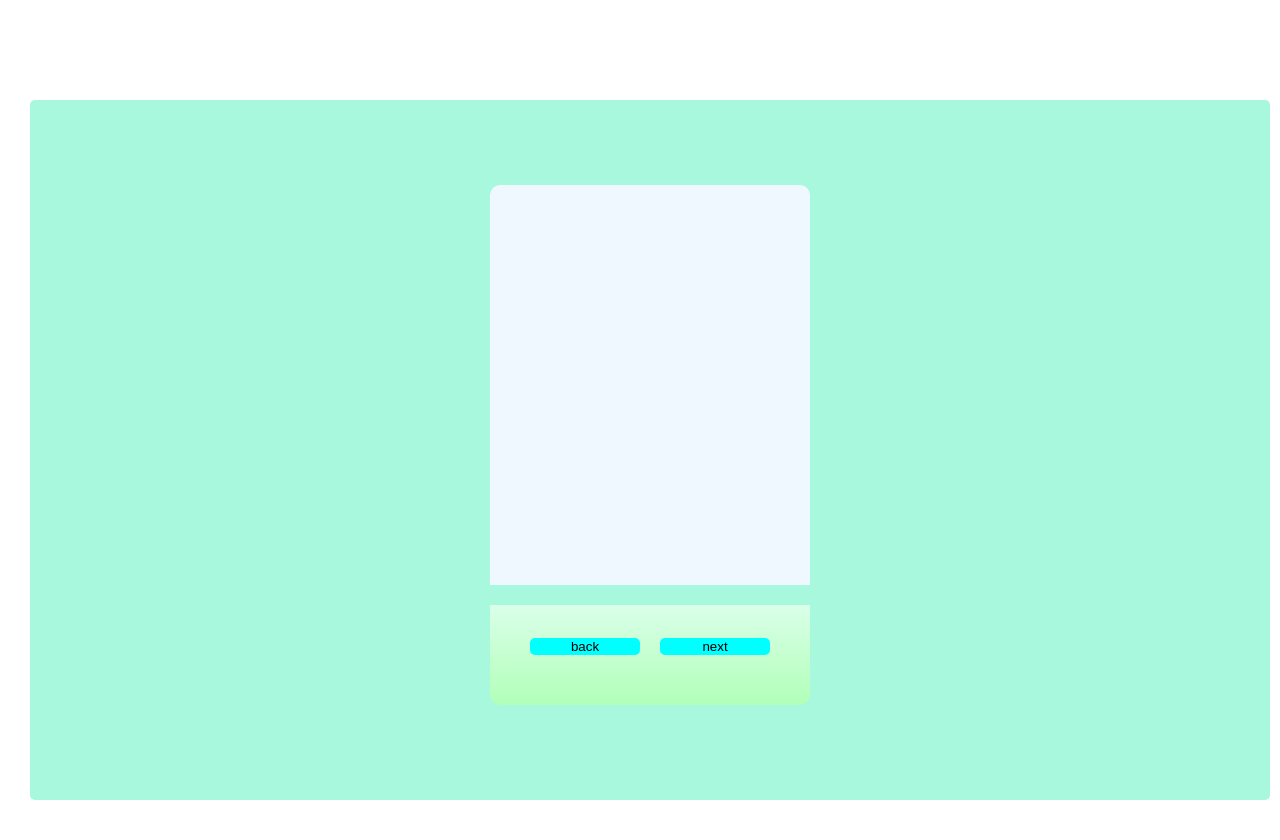
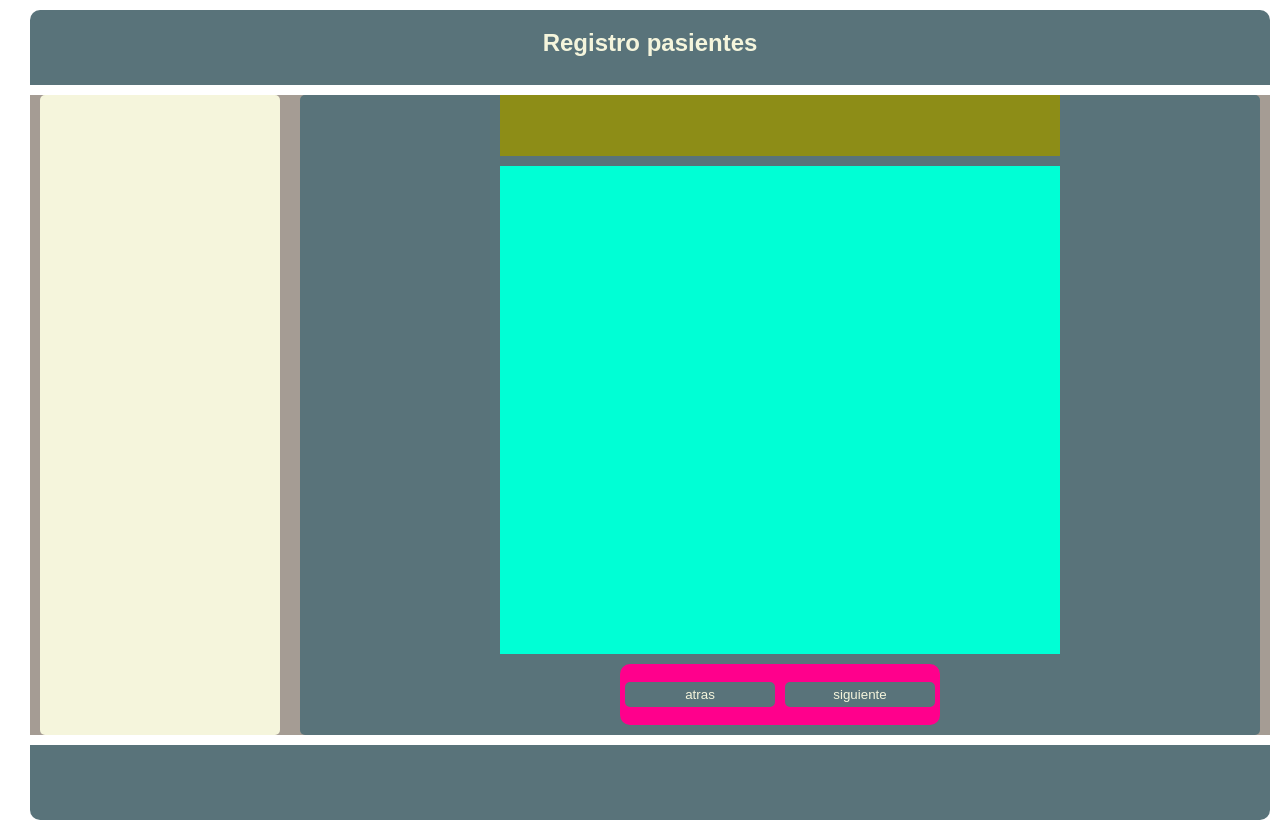
Before and after one commit to Remolino777/MD-Agenda-01, a plain HTML site: page index.html in a window 1280 px wide. Drawn offline with Linux system fonts and the light colour scheme.

Commit message:
Modificado version escritorio

```diff
--- a/index.html
+++ b/index.html
@@ -7,25 +7,26 @@
     <link rel="stylesheet" type="text/css" href="style.css">
 </head>
 <body>
-    <div class="ventana">
-        <div class="form1">
-
+    <div class="vTop">
+        <h2>Registro pasientes</h2>
+    </div >
+    <div class="container">
+        <div class="lateral">
+        </div>
+        <div class="contenedor-ventana">
+            <div class="venTop">
+            </div>
+            <div class="ventana">
+            </div>
+            <div class="btn-base">
+                <button class="btn1">atras</button>
+                <button class="btn1">siguiente</button>
+            </div>
 
         </div>
-        <div class="form2">
-            <div>
-                <button style="width: 110px; background-color: aqua;
-                color: black; border-radius: 5px; border: none; margin: 0 auto; margin-top: 30%;">back</button>
-
-            </div>
-            <div>
-                <button style="width: 110px; background-color: aqua;
-                color: black; border-radius: 5px; border: none; margin: 0 auto; margin-top: 30%;">next</button>
-
-            </div>
-        </div>
-
-
     </div>
 </body>
+<footer class="footer">
+
+</footer>
 </html>
--- a/style.css
+++ b/style.css
@@ -1,3 +1,10 @@
+:root {
+    --color-1: #8EE2FA;
+    --color-2: #FAC38E;
+    --color-3: #59737A;
+    --color-4: #A59C94;
+}
+
 *{
 	box-sizing: border-box;
 	margin: 10px;
@@ -8,43 +15,121 @@
 }
 .body{
     display: flex;
+    flex-direction: column;
     align-items: center;
+    justify-content:space-between;
+    height: 100%;
+}
+.footer{
+    margin-top: 10px;
+    display: flex;
+    flex-direction: row;
+    color: beige;
     justify-content: center;
-    height: 100vh; /* Esto asegura que el cuerpo ocupe toda la altura de la ventana */
-    margin: 0;
+    align-items: center;
+    background: var(--color-3);
+    width: 100%;
+    height: 75px;
+    border-radius:0px 0px 10px 10px;
 }
 
-.ventana{
-    background-color: rgb(167, 248, 221);
+.container{
+    display: flex;
+    justify-content: space-between;
     width: 100%;
-    height: 700px;
+    height: 80dvh;
+    background-color: var(--color-4);
+
+}
+
+.lateral{
+    background-color: beige;
+    width: 20%;
+    border-radius: 5px;
+    height: 100%;
+}
+
+.contenedor-ventana{
     display: flex;
-    margin-top: 100px;
     flex-direction: column;
     justify-content: center;
     align-items: center;
+    background-color: var(--color-3);
+    width: 80%;
+    height: 100%;
     border-radius: 5px;
 }
+
+.venTop{
+    display: flex;
+    background-color: rgb(141, 141, 23);
+    width: 70dvh;
+    height: 10dvh;
+}
+.ventana{
+    display: flex;
+    background-color: rgb(0, 255, 213);
+    width: 70dvh;
+    height: 80dvh;
+}
+.btn-base{
+    display: flex;
+    background-color: rgb(255, 0, 140);
+    justify-content: space-between;
+    align-items: center;
+    width: 320px;
+    height: 10dvh;
+    border-radius: 10px;
+}
+
+.btn1{
+    width: 150px;
+    height: 25px;
+    background-color: var(--color-3);
+    color: beige;
+    font-size: smaller;
+    text-align: center;
+    border-radius: 5px;
+    border-style: none;
+    cursor: pointer;    ;
+    margin: 0 auto;
+}
+
+.btn1:hover{
+    background-color: var(--color-1);
+    color: var(--color-3);
+
+}
+
 
 .form1{
     display: flex;
     justify-content: center;
     background-color: aliceblue;
-    width: 320px;
+    width: 100%;
     height: 400px;
     border-radius: 10px 10px 0px 0px;
 }
-.form2{
+.Btn-01{
     margin-top: 10px;
     display: flex;
     flex-direction: row;
     justify-content: center;
     background: linear-gradient(to bottom, #daffe9, #b1ffb8);
     width: 320px;
-    height: 100px;
+    height: 50px;
     border-radius: 0px 0px 10px 10px;
 }
 
-.button{
-
+.vTop{
+    margin-top: 10px;
+    display: flex;
+    flex-direction: row;
+    color: beige;
+    justify-content: center;
+    align-items: center;
+    background: var(--color-3);
+    width: 100%;
+    height: 75px;
+    border-radius: 10px 10px 0px 0px;
 }
```
